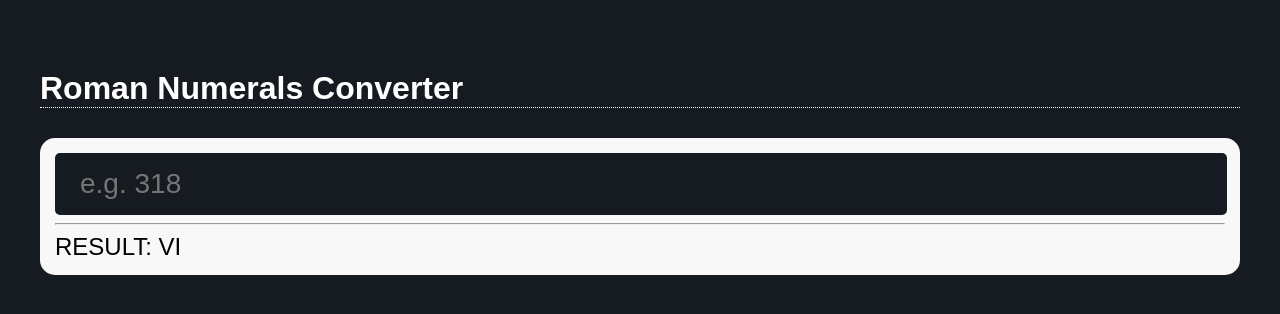
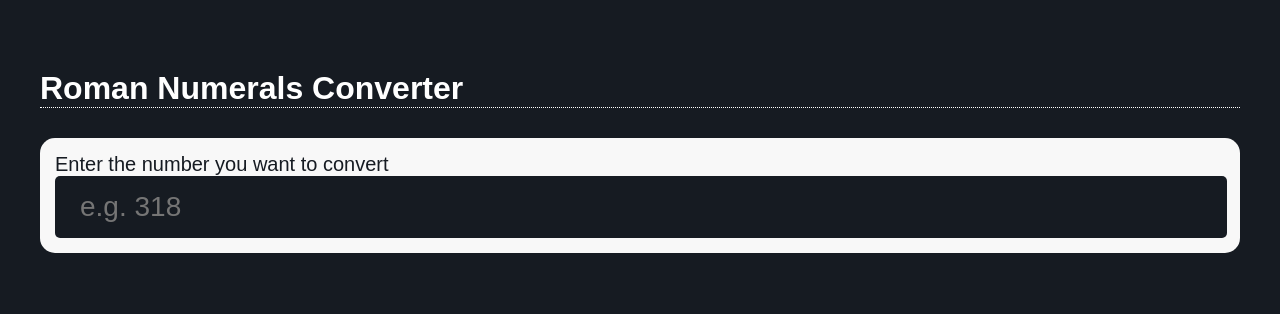
Before and after one commit to malik-turk/roman-numeral-calculator, a Next.js app: page / in a window 1280 px wide. Shown: the top 314 px of the page. Built offline with nearby package versions, Linux system fonts and the light colour scheme; a web font is replaced by a local one.

Commit message:
validate user input

```diff
--- a/components/Calculator.tsx
+++ b/components/Calculator.tsx
@@ -1,3 +1,4 @@
+import React, { useState } from "react";
 import styled from "styled-components";
 
 // Styled Components
@@ -7,9 +8,13 @@ const Container = styled.div`
   padding: 15px;
   border-radius: 15px;
 `;
+const NumericInputLabel = styled.label`
+  font-size: 20px;
+  color: #161b22;
+`;
 const NumericInput = styled.input`
   border: none;
-  background: #161B22;
+  background: #161b22;
   color: #fff;
   border-radius: 5px;
   height: 60px;
@@ -28,14 +33,48 @@ const RomanNumeralsOutput = styled.div`
 `;
 
 export default function Calculator(): JSX.Element {
+  const [numericValue, setNumericValue] = useState(null);
+  const [romanNumeral, setRomanNumeral] = useState("");
+
+  /**
+   * Handle calculations based on user input
+   * @param {ChangeEvent} e type event
+   */
+  const handleCalculation = (e: React.ChangeEvent): void => {};
+
+  /**
+   * Validate user input
+   * @param {ChangeEvent} e type event
+   */
+  const validateUserInput = (e: React.KeyboardEvent): void => {
+    if (e.key === 'e' || e.key === '.' || e.key === '+' || e.key === '-') {
+      e.preventDefault();
+    }
+  };
+
   return (
     <Container>
-      <NumericInput placeholder="e.g. 318" />
-      <hr />
-      <RomanNumeralsOutput>
-        <span>Result: </span>
-        VI
-      </RomanNumeralsOutput>
+      <NumericInputLabel htmlFor="numeric-input">
+        Enter the number you want to convert
+      </NumericInputLabel>
+      <NumericInput
+        id="numeric-input"
+        type="number"
+        min={1}
+        max={1000}
+        onChange={handleCalculation}
+        onKeyDown={validateUserInput}
+        placeholder="e.g. 318"
+      />
+      {romanNumeral && (
+        <>
+          <hr />
+          <RomanNumeralsOutput>
+            <span>Result: </span>
+            {romanNumeral}
+          </RomanNumeralsOutput>
+        </>
+      )}
     </Container>
-  )
+  );
 }
```
Also changed, not shown: utils/converter.utils.ts (added, +9 -0 lines).
